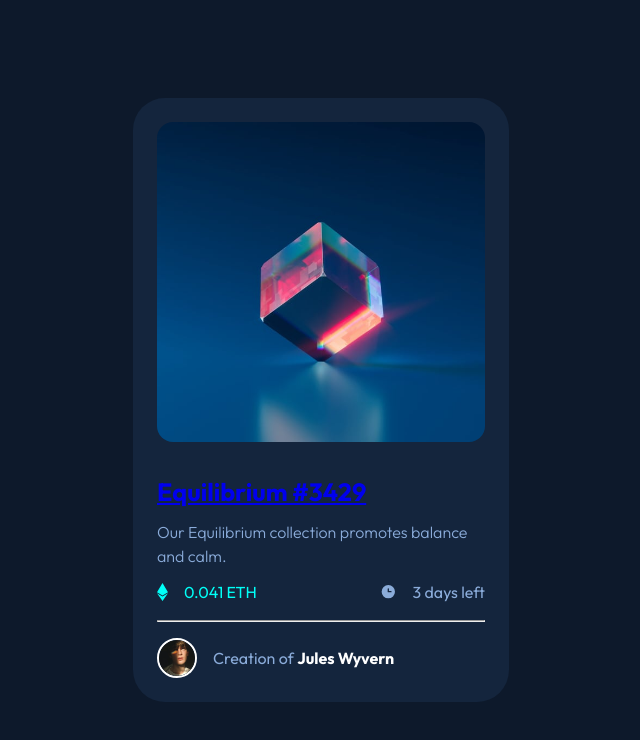
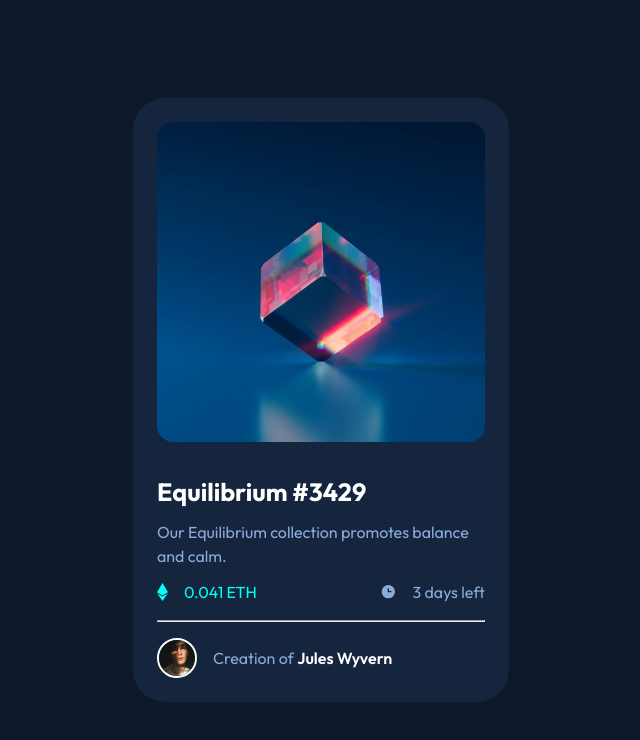
Before and after one commit to Code-Beaker/blog-preview-card-parcel, a website built with Parcel: page src/index.html in a window 1280 px wide. Shown: the whole page, without its empty margins (319-959 px from the left). Built offline with nearby package versions, Linux system fonts and the light colour scheme.

Commit message:
add links and hover effects

```diff
--- a/src/index.html
+++ b/src/index.html
@@ -31,7 +31,7 @@
           </a>
         </div>
         <h1 class="card__title">
-          <a href="#" aria-label="Title" class="card__title--link"
+          <a href="#" aria-label="title" class="card__title--link"
             >Equilibrium #3429</a
           >
         </h1>
@@ -64,7 +64,13 @@
             class="card__profile--img"
           />
           <p class="card__profile--text">
-            Creation of <b class="card__profile--text__author">Jules Wyvern</b>
+            Creation of
+            <a
+              href="#"
+              aria-label="Jules' homepage"
+              class="card__profile--text__author"
+              >Jules Wyvern</a
+            >
           </p>
         </div>
       </article>
--- a/src/scss/style.scss
+++ b/src/scss/style.scss
@@ -79,13 +79,27 @@ main {
   &__title {
     color: m.color(neutral__white);
     font-size: var(--fs-1);
+    font-weight: m.weight(bold);
     margin-bottom: 0.5rem;
+  }
+
+  &__title--link {
+    text-decoration: none;
+    color: m.color(neutral__white);
+    text-decoration-thickness: 0.125rem;
+    text-underline-offset: 0.25rem;
+    transition: 0.125s ease;
+
+    &:hover {
+      text-decoration: underline;
+      color: m.color(primary__cyan);
+    }
   }
 
   &__text {
     font-size: var(--fs--1);
     color: m.color(primary__soft-blue);
-    font-weight: m.weight(light);
+    font-weight: m.weight(regular);
     margin-bottom: 0.75rem;
   }
 
@@ -137,6 +151,15 @@ main {
   }
 
   &__profile--text__author {
+    text-decoration: none;
+    font-weight: m.weight(semibold);
     color: m.color(neutral__white);
+    transition: 0.125s ease;
+
+    &:hover {
+      text-decoration: underline;
+      color: m.color(primary__cyan);
+      text-decoration-thickness: 0.125rem;
+    }
   }
 }
```
